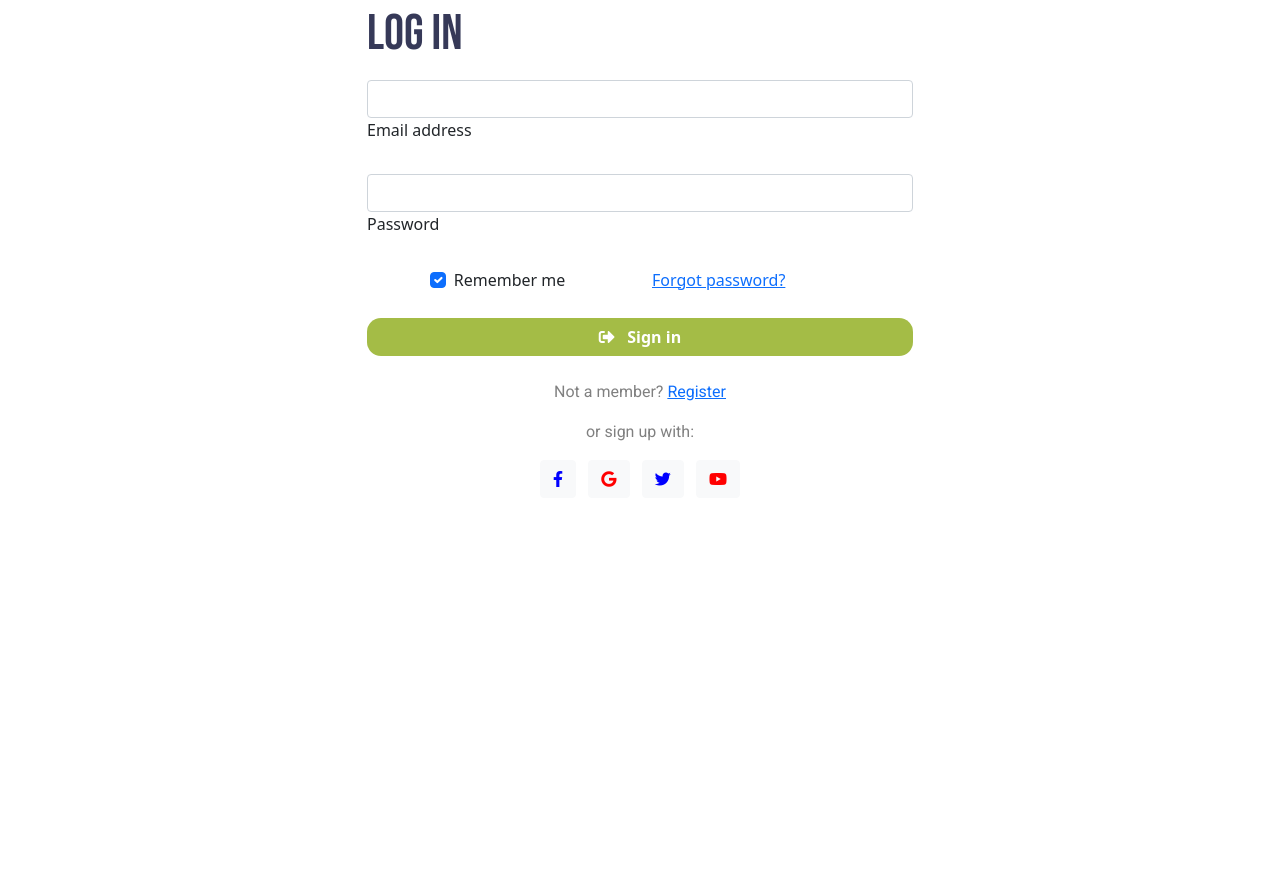
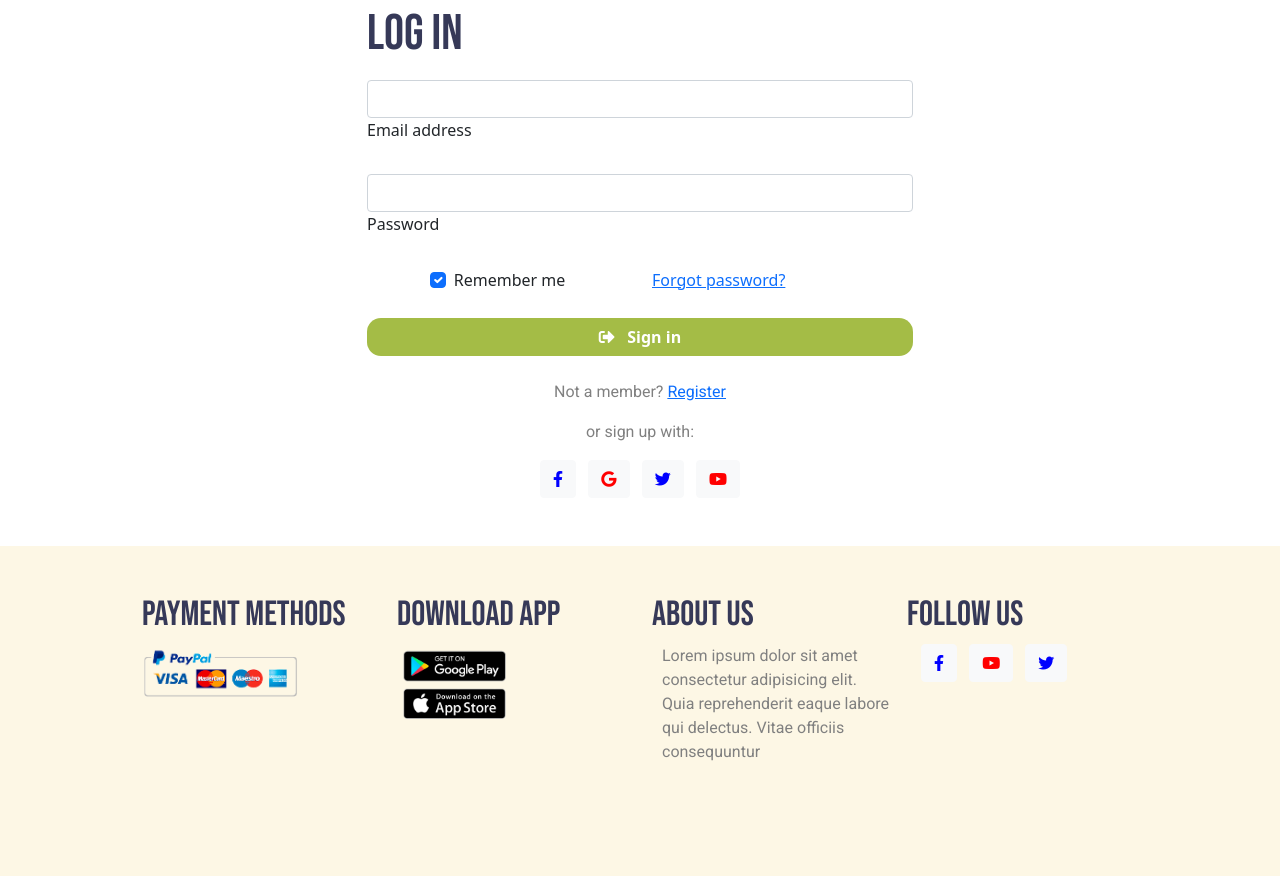
Before and after one commit to SMRsaimon/Responsive-assignment-2, a plain HTML site: page index.html in a window 1280 px wide. Shown: the part 2747-3623 px from the top of the page. Before the commit the page ends 3293 px from the top, so only its background shows below. Drawn offline with nearby package versions, Linux system fonts and the light colour scheme.

Commit message:
update footer

```diff
--- a/css/style.css
+++ b/css/style.css
@@ -52,7 +52,8 @@ h4 {
 
 /* main-----manue start  */
 
-#menu {
+#menu,
+footer {
     background-color: rgb(253, 247, 229);
 }
 #home {
--- a/index.html
+++ b/index.html
@@ -346,6 +346,49 @@
             </div>
         </section>
 
+        <!-- footer section start  -->
+        <footer class="mt-5 py-5">
+            <div class="container">
+                <div class="row mx-5">
+                    <div class="col-md-3 pb-5">
+                        <h3 class="">Payment Methods</h3>
+                        <img
+                            class="w-75"
+                            src="images/logo-icon/paypalcards.png"
+                            alt=""
+                            style="position: relative; left: -10px"
+                        />
+                    </div>
+                    <div class="col-md-3 pb-5">
+                        <h3>Download app</h3>
+                        <img class="w-50" src="images/logo-icon/app.png" alt="" />
+                    </div>
+                    <div class="col-md-3 pb-5">
+                        <h3>About Us</h3>
+                        <p style="position: relative; left: 10px">
+                            Lorem ipsum dolor sit amet consectetur adipisicing elit. Quia reprehenderit eaque labore qui
+                            delectus. Vitae officiis consequuntur
+                        </p>
+                    </div>
+                    <div class="col-md-3 pb-5">
+                        <h3>Follow Us</h3>
+                        <div style="position: relative; left: 10px">
+                            <button type="button" class="btn btn-light btn-floating mx-1">
+                                <i class="fab fa-facebook-f" style="color: blue"></i>
+                            </button>
+                            <button type="button" class="btn btn-light btn-floating mx-1">
+                                <i class="fab fa-youtube" style="color: red"></i>
+                            </button>
+
+                            <button type="button" class="btn btn-light btn-floating mx-1">
+                                <i class="fab fa-twitter" style="color: blue"></i>
+                            </button>
+                        </div>
+                    </div>
+                </div>
+            </div>
+        </footer>
+
         <!-- services section End   -->
         <!-- boothstraop js file -->
         <script src="https://cdn.jsdelivr.net/npm/bootstrap@5.0.0-beta1/dist/js/bootstrap.bundle.min.js"></script>
```
Also changed, not shown: images/logo-icon/app.png (added), images/logo-icon/paypalcards.png (added).
